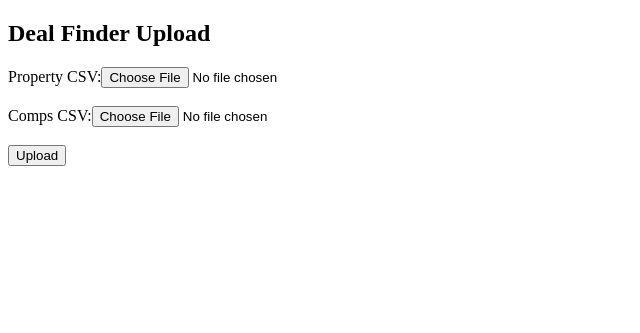
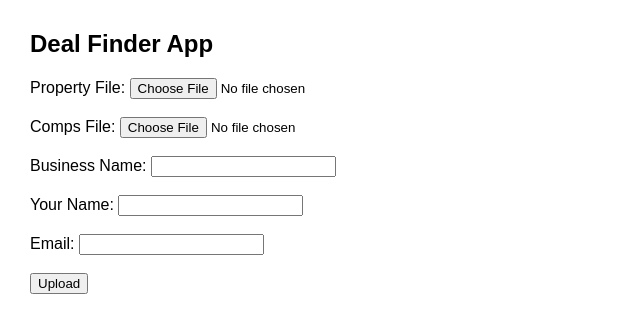
Before and after one commit to RSPS22/dealfinder, a Flask app: page / in a window 1280 px wide. Shown: the top 333 px of the page, without its empty margins (0-640 px from the left). Run offline with Flask 3, Linux system fonts and the light colour scheme.

Commit message:
Add files via upload

```diff
--- a/templates/index.html
+++ b/templates/index.html
@@ -1,14 +1,66 @@
 <!DOCTYPE html>
 <html>
 <head>
-    <title>Deal Finder</title>
+    <title>Deal Finder App</title>
+    <style>
+        body { font-family: Arial; margin: 30px; }
+        table { border-collapse: collapse; width: 100%; margin-top: 20px; }
+        th, td { padding: 8px 10px; border: 1px solid #ccc; text-align: left; }
+        th { background: #f2f2f2; cursor: pointer; }
+        .green { background-color: #d4edda; }
+    </style>
 </head>
 <body>
-    <h2>Deal Finder Upload</h2>
-    <form id="upload-form" method="post" enctype="multipart/form-data" action="/upload">
-        <label>Property CSV:</label><input type="file" name="propertyFile" required><br><br>
-        <label>Comps CSV:</label><input type="file" name="compsFile" required><br><br>
+    <h2>Deal Finder App</h2>
+    <form id="upload-form" method="post" enctype="multipart/form-data">
+        <label>Property File:</label>
+        <input type="file" name="propertyFile" required><br><br>
+        <label>Comps File:</label>
+        <input type="file" name="compsFile" required><br><br>
+        <label>Business Name:</label>
+        <input type="text" name="businessName"><br><br>
+        <label>Your Name:</label>
+        <input type="text" name="userName"><br><br>
+        <label>Email:</label>
+        <input type="email" name="userEmail"><br><br>
         <button type="submit">Upload</button>
     </form>
+
+    <progress id="progress" value="0" max="100" style="display:none;"></progress>
+    <div id="status" style="margin-top:20px;"></div>
+
+    <script>
+        document.getElementById('upload-form').onsubmit = async function(e) {
+            e.preventDefault();
+            const form = e.target;
+            const formData = new FormData(form);
+
+            document.getElementById('progress').style.display = 'block';
+            document.getElementById('progress').value = 25;
+            document.getElementById('status').innerText = 'Uploading...';
+
+            try {
+                const response = await fetch('/upload', {
+                    method: 'POST',
+                    body: formData
+                });
+
+                document.getElementById('progress').value = 80;
+                const result = await response.json();
+
+                if (result.success) {
+                    document.getElementById('progress').value = 100;
+                    document.getElementById('status').innerText = 'Upload successful! Reloading...';
+                    setTimeout(() => location.reload(), 1500);
+                } else {
+                    document.getElementById('status').innerText = 'Error: ' + (result.error || 'Upload failed');
+                    document.getElementById('progress').style.display = 'none';
+                }
+            } catch (err) {
+                document.getElementById('status').innerText = 'Error: ' + err.message;
+                document.getElementById('progress').style.display = 'none';
+            }
+        };
+    </script>
 </body>
 </html>
```
Also changed, not shown: templates/dashboard.html (+27 -6 lines).
